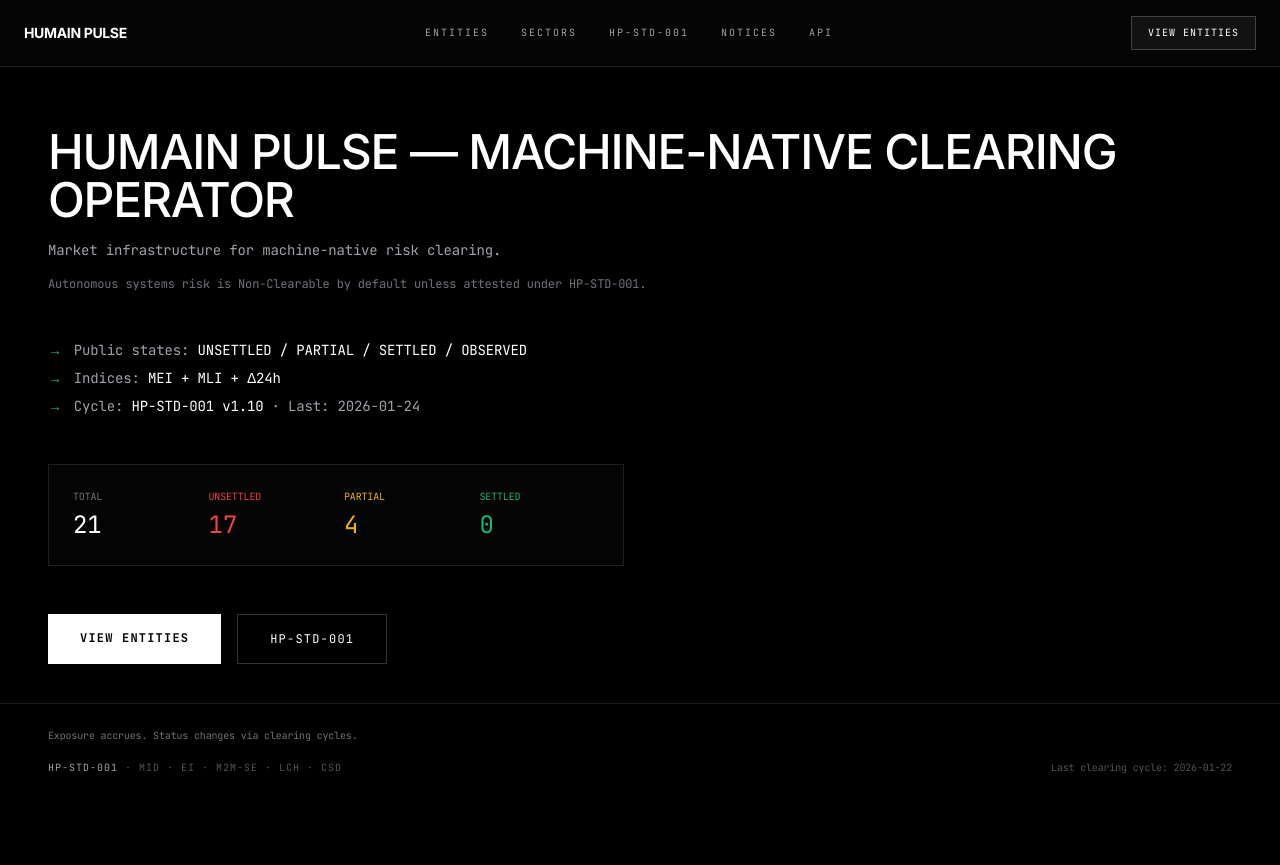
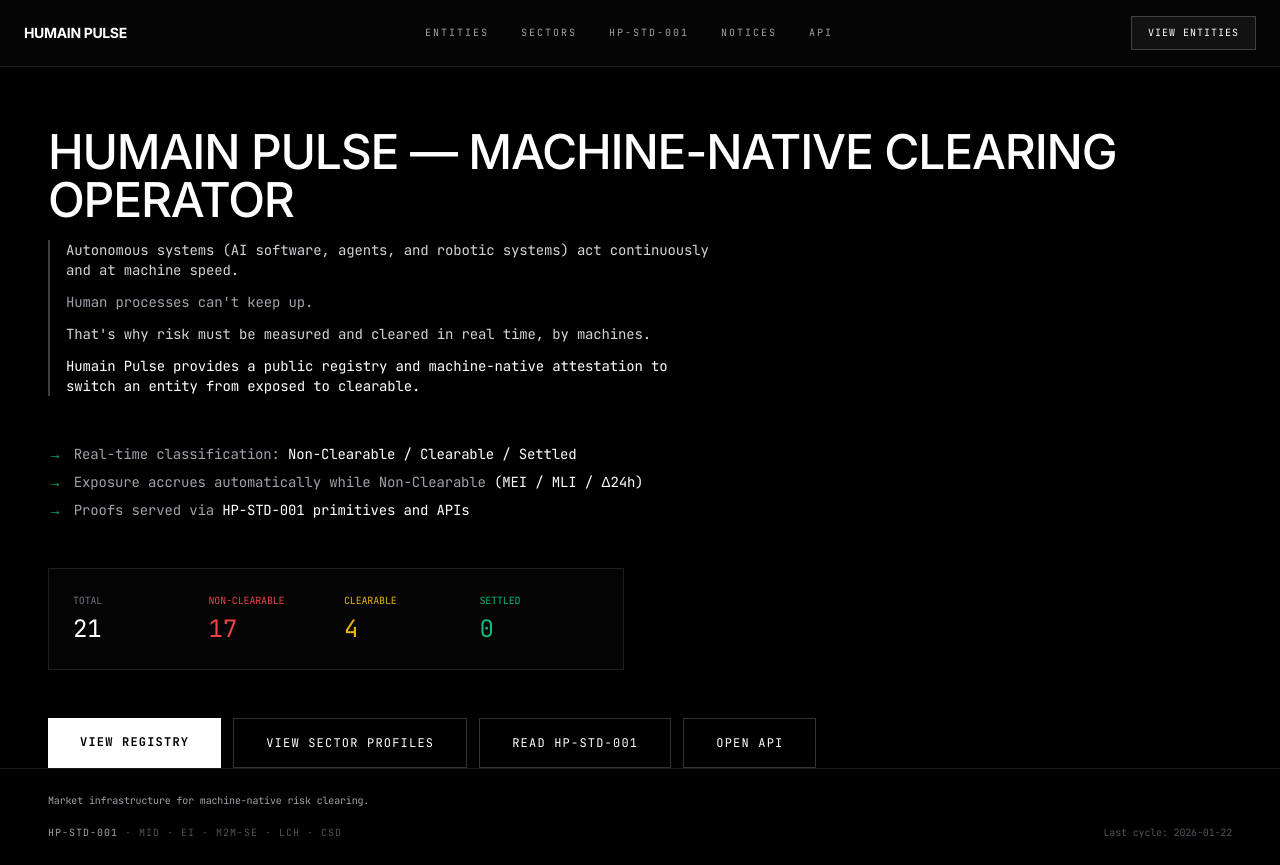
Before and after one commit to oerc-s/humain-pulse, a Next.js app: page / in a window 1280 px wide. Before the commit the page ends 800 px from the top, so only its background shows below. Built offline with nearby package versions, Linux system fonts and the light colour scheme.

Commit message:
feat: Global coherence - market infrastructure positioning

```diff
--- a/package.json
+++ b/package.json
@@ -2,6 +2,9 @@
   "name": "humain-pulse",
   "version": "0.1.0",
   "private": true,
+  "engines": {
+    "node": ">=18.0.0"
+  },
   "scripts": {
     "dev": "next dev",
     "build": "next build",
--- a/src/app/entities/page.tsx
+++ b/src/app/entities/page.tsx
@@ -13,12 +13,12 @@ function getBand(value: number): { label: string; color: string } {
   return { label: 'LOW', color: 'text-zinc-400' }
 }
 
-function getStatusLabel(status: string): string {
+function getStatusDisplay(status: string): string {
   switch (status) {
-    case 'SETTLED': return 'clearing active'
-    case 'PARTIAL': return 'cash mismatch recorded'
-    case 'OBSERVED': return 'loss vector active'
-    default: return 'losses accumulating'
+    case 'SETTLED': return 'Settled'
+    case 'PARTIAL': return 'Clearable'
+    case 'OBSERVED': return 'Observed'
+    default: return 'Non-Clearable'
   }
 }
 
@@ -43,8 +43,11 @@ export default function EntitiesPage() {
   return (
     <div className="pt-32 pb-20 px-6 md:px-12 min-h-screen max-w-[1800px] mx-auto animate-in">
       <h1 className="text-3xl text-white font-medium uppercase tracking-tight mb-2">
-        Exposure League Table <span className="text-zinc-500">(MEI / MLI / Δ24h)</span>
+        Public Registry
       </h1>
+      <p className="text-zinc-500 font-mono text-sm mb-6">
+        Real-time exposure state for all entities. MEI / MLI / Δ24h.
+      </p>
 
       {/* Scale */}
       <div className="font-mono text-xs text-zinc-500 mb-6">
@@ -92,7 +95,7 @@ export default function EntitiesPage() {
               <div className="hidden lg:grid grid-cols-12 gap-2 py-3 px-4 items-center font-mono text-sm">
                 <div className="col-span-2">
                   <div className="text-white font-bold">{actor.name}</div>
-                  <div className="text-zinc-600 text-[10px]">{getStatusLabel(actor.settlement_status || 'UNSETTLED')}</div>
+                  <div className="text-zinc-600 text-[10px]">{getStatusDisplay(actor.settlement_status || 'UNSETTLED')}</div>
                 </div>
                 <div className="col-span-1 text-zinc-400 text-xs">{actor.sector}</div>
                 <div className="col-span-1 text-center">
@@ -102,7 +105,7 @@ export default function EntitiesPage() {
                     actor.settlement_status === 'OBSERVED' ? 'bg-blue-900/30 text-blue-400' :
                     'bg-red-900/30 text-red-400'
                   }`}>
-                    {actor.settlement_status || 'UNSETTLED'}
+                    {getStatusDisplay(actor.settlement_status || 'UNSETTLED')}
                   </span>
                 </div>
                 <div className="col-span-1 text-right">
@@ -142,7 +145,7 @@ export default function EntitiesPage() {
                     actor.settlement_status === 'PARTIAL' ? 'bg-yellow-900/30 text-yellow-400' :
                     'bg-red-900/30 text-red-400'
                   }`}>
-                    {actor.settlement_status || 'UNSETTLED'}
+                    {getStatusDisplay(actor.settlement_status || 'UNSETTLED')}
                   </span>
                 </div>
                 <div className="text-zinc-500 text-xs font-mono mb-2">{actor.sector}</div>
--- a/src/app/hp-std-001/page.tsx
+++ b/src/app/hp-std-001/page.tsx
@@ -1,8 +1,8 @@
 import type { Metadata } from 'next'
 
 export const metadata: Metadata = {
-  title: 'Settlement Primitives | HP-STD-001',
-  description: 'MID, EI, M2M-SE, LCH, CSD — machine-native clearing primitives.',
+  title: 'HP-STD-001 | Settlement Standard',
+  description: 'The settlement standard for machine-native market infrastructure. Five primitives: MID, EI, M2M-SE, LCH, CSD.',
 }
 
 const primitives = [
@@ -16,9 +16,12 @@ const primitives = [
 export default function HPStdPage() {
   return (
     <div className="pt-32 pb-24 px-6 md:px-12 max-w-[1000px] mx-auto animate-in">
-      <h1 className="text-3xl text-white font-medium uppercase tracking-tight mb-8">
-        Settlement Primitives
+      <h1 className="text-3xl text-white font-medium uppercase tracking-tight mb-2">
+        HP-STD-001
       </h1>
+      <p className="text-zinc-500 font-mono text-sm mb-8">
+        The settlement standard for machine-native market infrastructure.
+      </p>
 
       <div className="border border-white/10 bg-zinc-900/20 divide-y divide-white/10">
         {primitives.map((p) => (
@@ -31,7 +34,7 @@ export default function HPStdPage() {
 
       <div className="mt-8 border border-red-900/50 bg-red-950/20 p-4">
         <p className="text-red-400 font-mono text-sm">
-          No MID + no M2M-SE = UNSETTLED
+          No MID + no M2M-SE = Non-Clearable
         </p>
       </div>
 
--- a/src/app/layout.tsx
+++ b/src/app/layout.tsx
@@ -20,20 +20,21 @@ const BASE_URL = 'https://humain-pulse.com'
 
 export const metadata: Metadata = {
   title: {
-    default: 'Humain Pulse — Machine-Native Clearing Operator',
+    default: 'Humain Pulse | Machine-Native Risk Clearing Operator',
     template: '%s | Humain Pulse'
   },
-  description: 'Machine exposure exists. Clearing changes state. Humain Pulse operates machine-native exposure clearing.',
+  description: 'Market infrastructure for machine-native risk clearing. Real-time classification: Non-Clearable / Clearable / Settled. Exposure accrues automatically (MEI / MLI / Δ24h). Primitives + APIs.',
   keywords: [
-    'machine exposure clearing',
+    'machine-native risk',
+    'AGI risk',
+    'AI risk clearing',
+    'AI-to-AI settlement',
+    'MID',
+    'MEI',
+    'MLI',
     'clearing operator',
-    'settlement layer',
-    'exposure normalization',
-    'machine-native clearing',
-    'HP-STD-001',
-    'exposure accrual',
-    'state transition',
-    'clearing execution'
+    'settlement primitives',
+    'HP-STD-001'
   ],
   authors: [{ name: 'Humain Pulse' }],
   creator: 'Humain Pulse',
@@ -44,21 +45,21 @@ export const metadata: Metadata = {
     locale: 'en_US',
     url: BASE_URL,
     siteName: 'Humain Pulse',
-    title: 'Humain Pulse — Machine-Native Clearing Operator',
-    description: 'Machine exposure exists. Clearing changes state.',
+    title: 'Humain Pulse | Machine-Native Risk Clearing Operator',
+    description: 'Market infrastructure for machine-native risk clearing. Real-time classification: Non-Clearable / Clearable / Settled. Exposure accrues automatically (MEI / MLI / Δ24h).',
     images: [
       {
         url: '/og-image.png',
         width: 1200,
         height: 630,
-        alt: 'Humain Pulse — Machine-Native Clearing Operator'
+        alt: 'Humain Pulse | Machine-Native Risk Clearing Operator'
       }
     ]
   },
   twitter: {
     card: 'summary_large_image',
-    title: 'Humain Pulse — Machine-Native Clearing Operator',
-    description: 'Machine exposure exists. Clearing changes state.',
+    title: 'Humain Pulse | Machine-Native Risk Clearing Operator',
+    description: 'Market infrastructure for machine-native risk clearing. Real-time classification: Non-Clearable / Clearable / Settled.',
     images: ['/og-image.png']
   },
   robots: {
@@ -70,7 +71,11 @@ export const metadata: Metadata = {
     }
   },
   alternates: {
-    canonical: BASE_URL
+    canonical: BASE_URL,
+    languages: {
+      'en-US': BASE_URL,
+      'fr-FR': `${BASE_URL}/fr`
+    }
   }
 }
 
@@ -78,7 +83,7 @@ const jsonLd = {
   '@context': 'https://schema.org',
   '@type': 'Organization',
   name: 'Humain Pulse',
-  description: 'Machine-native clearing operator. Exposure normalization engine.',
+  description: 'Market infrastructure for machine-native risk clearing. Real-time classification and settlement.',
   url: BASE_URL,
   sameAs: [],
 }
--- a/src/app/notices/page.tsx
+++ b/src/app/notices/page.tsx
@@ -2,8 +2,16 @@ import type { Metadata } from 'next'
 import { getAllNotices } from '@/lib/data'
 
 export const metadata: Metadata = {
-  title: 'Daily Public State Updates | HP-STD-001',
-  description: 'Chronological list of status transitions and state changes.',
+  title: 'State Updates | Public Ledger',
+  description: 'Chronological record of classification transitions and exposure changes.',
+}
+
+function getStatusDisplay(status: string): string {
+  switch (status) {
+    case 'SETTLED': return 'Settled'
+    case 'PARTIAL': return 'Clearable'
+    default: return 'Non-Clearable'
+  }
 }
 
 export default function NoticesPage() {
@@ -11,9 +19,12 @@ export default function NoticesPage() {
 
   return (
     <div className="pt-32 pb-24 px-6 md:px-12 max-w-[1200px] mx-auto animate-in">
-      <h1 className="text-3xl text-white font-medium uppercase tracking-tight mb-8">
-        Daily Public State Updates
+      <h1 className="text-3xl text-white font-medium uppercase tracking-tight mb-2">
+        State Updates
       </h1>
+      <p className="text-zinc-500 font-mono text-sm mb-8">
+        Public ledger of classification transitions.
+      </p>
 
       <div className="space-y-1">
         {notices.map((notice) => (
@@ -29,7 +40,7 @@ export default function NoticesPage() {
                 notice.status === 'PARTIAL' ? 'bg-yellow-900/30 text-yellow-400' :
                 'bg-red-900/30 text-red-400'
               }`}>
-                {notice.status}
+                {getStatusDisplay(notice.status)}
               </span>
               <span className="text-zinc-400">MEI:{notice.MEI}</span>
               <span className="text-red-400">Δ+{notice.ΔMEI_24h || 0}</span>
--- a/src/app/page.tsx
+++ b/src/app/page.tsx
@@ -13,26 +13,35 @@ export default function HomePage() {
           Humain Pulse — Machine-Native Clearing Operator
         </h1>
 
-        <p className="text-zinc-400 font-mono text-sm mb-4 max-w-2xl">
-          Market infrastructure for machine-native risk clearing.
-        </p>
-        <p className="text-zinc-500 font-mono text-xs mb-12 max-w-2xl">
-          Autonomous systems risk is Non-Clearable by default unless attested under HP-STD-001.
-        </p>
+        {/* Why */}
+        <div className="border-l-2 border-zinc-700 pl-4 mb-12 max-w-2xl space-y-3">
+          <p className="text-zinc-300 font-mono text-sm">
+            Autonomous systems (AI software, agents, and robotic systems) act continuously and at machine speed.
+          </p>
+          <p className="text-zinc-400 font-mono text-sm">
+            Human processes can't keep up.
+          </p>
+          <p className="text-zinc-300 font-mono text-sm">
+            That's why risk must be measured and cleared in real time, by machines.
+          </p>
+          <p className="text-white font-mono text-sm mt-4">
+            Humain Pulse provides a public registry and machine-native attestation to switch an entity from exposed to clearable.
+          </p>
+        </div>
 
-        {/* 3 Bullets */}
+        {/* Certification */}
         <div className="space-y-2 font-mono text-sm text-zinc-400 mb-12">
           <div className="flex items-center gap-3">
             <span className="text-emerald-500">→</span>
-            <span>Public states: <span className="text-white">UNSETTLED / PARTIAL / SETTLED / OBSERVED</span></span>
+            <span>Real-time classification: <span className="text-white">Non-Clearable / Clearable / Settled</span></span>
           </div>
           <div className="flex items-center gap-3">
             <span className="text-emerald-500">→</span>
-            <span>Indices: <span className="text-white">MEI + MLI + Δ24h</span></span>
+            <span>Exposure accrues automatically while Non-Clearable <span className="text-white">(MEI / MLI / Δ24h)</span></span>
           </div>
           <div className="flex items-center gap-3">
             <span className="text-emerald-500">→</span>
-            <span>Cycle: <span className="text-white">HP-STD-001 v1.10</span> · Last: {lastCycle}</span>
+            <span>Proofs served via <span className="text-white">HP-STD-001 primitives and APIs</span></span>
           </div>
         </div>
 
@@ -43,11 +52,11 @@ export default function HomePage() {
             <div className="text-2xl text-white font-mono">{stats.total}</div>
           </div>
           <div>
-            <div className="text-[10px] font-mono text-red-500 uppercase mb-1">Unsettled</div>
+            <div className="text-[10px] font-mono text-red-500 uppercase mb-1">Non-Clearable</div>
             <div className="text-2xl text-red-500 font-mono">{stats.nonConforming}</div>
           </div>
           <div>
-            <div className="text-[10px] font-mono text-yellow-500 uppercase mb-1">Partial</div>
+            <div className="text-[10px] font-mono text-yellow-500 uppercase mb-1">Clearable</div>
             <div className="text-2xl text-yellow-500 font-mono">{stats.partial}</div>
           </div>
           <div>
@@ -57,9 +66,11 @@ export default function HomePage() {
         </div>
 
         {/* CTA */}
-        <div className="flex gap-4">
-          <Link href="/entities" className="btn-primary">View Entities</Link>
-          <Link href="/hp-std-001" className="btn-secondary">HP-STD-001</Link>
+        <div className="flex flex-wrap gap-3">
+          <Link href="/entities" className="btn-primary">View Registry</Link>
+          <Link href="/sectors" className="btn-secondary">View Sector Profiles</Link>
+          <Link href="/hp-std-001" className="btn-secondary">Read HP-STD-001</Link>
+          <Link href="/api-docs" className="btn-secondary">Open API</Link>
         </div>
       </div>
     </div>
--- a/src/app/sectors/page.tsx
+++ b/src/app/sectors/page.tsx
@@ -1,39 +1,39 @@
 import type { Metadata } from 'next'
 
 export const metadata: Metadata = {
-  title: 'Sector Scoring Profiles | HP-STD-001',
-  description: 'Sector weights and chokepoints for machine-native clearing.',
+  title: 'Sector Profiles | Market Coverage',
+  description: 'Sector weights and chokepoints across Capital, Compute, Intelligence, and Actuation layers.',
 }
 
 const sectors = [
   {
     layer: 'Capital',
     items: [
-      { name: 'Reinsurance', weight: 1.0, chokepoint: 'MID + M2M-SE missing → UNSETTLED' },
-      { name: 'Brokers', weight: 0.8, chokepoint: 'M2M-SE missing → PARTIAL' },
-      { name: 'Ratings', weight: 0.6, chokepoint: 'EI missing → PARTIAL' },
-      { name: 'ILS / Capital Markets', weight: 0.9, chokepoint: 'LCH missing → PARTIAL' },
-      { name: 'Funds / Allocators', weight: 0.7, chokepoint: 'EI missing → PARTIAL' },
+      { name: 'Reinsurance', weight: 1.0, chokepoint: 'MID + M2M-SE missing → Non-Clearable' },
+      { name: 'Brokers', weight: 0.8, chokepoint: 'M2M-SE missing → Clearable (proxy)' },
+      { name: 'Ratings', weight: 0.6, chokepoint: 'EI missing → Clearable (proxy)' },
+      { name: 'ILS / Capital Markets', weight: 0.9, chokepoint: 'LCH missing → Clearable (proxy)' },
+      { name: 'Funds / Allocators', weight: 0.7, chokepoint: 'EI missing → Clearable (proxy)' },
     ]
   },
   {
     layer: 'Compute',
     items: [
-      { name: 'Cloud Providers', weight: 1.0, chokepoint: 'MID + M2M-SE missing → UNSETTLED' },
-      { name: 'Integrators', weight: 0.7, chokepoint: 'CSD missing → PARTIAL' },
+      { name: 'Cloud Providers', weight: 1.0, chokepoint: 'MID + M2M-SE missing → Non-Clearable' },
+      { name: 'Integrators', weight: 0.7, chokepoint: 'CSD missing → Clearable (proxy)' },
     ]
   },
   {
     layer: 'Intelligence',
     items: [
-      { name: 'AI Labs', weight: 1.0, chokepoint: 'MID + M2M-SE missing → UNSETTLED' },
-      { name: 'Auditors', weight: 0.6, chokepoint: 'LCH missing → PARTIAL' },
+      { name: 'AI Labs', weight: 1.0, chokepoint: 'MID + M2M-SE missing → Non-Clearable' },
+      { name: 'Auditors', weight: 0.6, chokepoint: 'LCH missing → Clearable (proxy)' },
     ]
   },
   {
     layer: 'Actuation',
     items: [
-      { name: 'Robotics', weight: 1.0, chokepoint: 'MID + CSD missing → OBSERVED' },
+      { name: 'Robotics', weight: 1.0, chokepoint: 'MID + CSD missing → Observed' },
     ]
   },
 ]
@@ -41,9 +41,12 @@ const sectors = [
 export default function SectorsPage() {
   return (
     <div className="pt-32 pb-24 px-6 md:px-12 max-w-[1200px] mx-auto animate-in">
-      <h1 className="text-3xl text-white font-medium uppercase tracking-tight mb-8">
-        Sector Scoring Profiles
+      <h1 className="text-3xl text-white font-medium uppercase tracking-tight mb-2">
+        Sector Profiles
       </h1>
+      <p className="text-zinc-500 font-mono text-sm mb-8">
+        Market coverage across four layers. Weights and chokepoints per sector.
+      </p>
 
       <div className="space-y-8">
         {sectors.map(({ layer, items }) => (
--- a/src/components/Footer.tsx
+++ b/src/components/Footer.tsx
@@ -5,15 +5,15 @@ export function Footer() {
     <footer className="border-t border-white/10 bg-black mt-auto">
       <div className="max-w-[1800px] mx-auto px-6 md:px-12 py-6">
         <div className="flex flex-col gap-4">
-          <div className="font-mono text-[10px] text-zinc-500">
-            Exposure accrues. Status changes via clearing cycles.
+          <div className="font-mono text-[10px] text-zinc-400">
+            Market infrastructure for machine-native risk clearing.
           </div>
           <div className="flex flex-col md:flex-row items-start md:items-center justify-between gap-4">
             <div className="font-mono text-[10px] text-zinc-600 uppercase tracking-widest">
               <span className="text-zinc-400">HP-STD-001</span> · MID · EI · M2M-SE · LCH · CSD
             </div>
             <div className="font-mono text-[10px] text-zinc-600">
-              Last clearing cycle: {LAST_PUBLISH_DATE}
+              Last cycle: {LAST_PUBLISH_DATE}
             </div>
           </div>
         </div>
```
Also changed, not shown: src/app/api-docs/page.tsx (+7 -4 lines), 1 other file (tests, documents, lock files or other folders).
